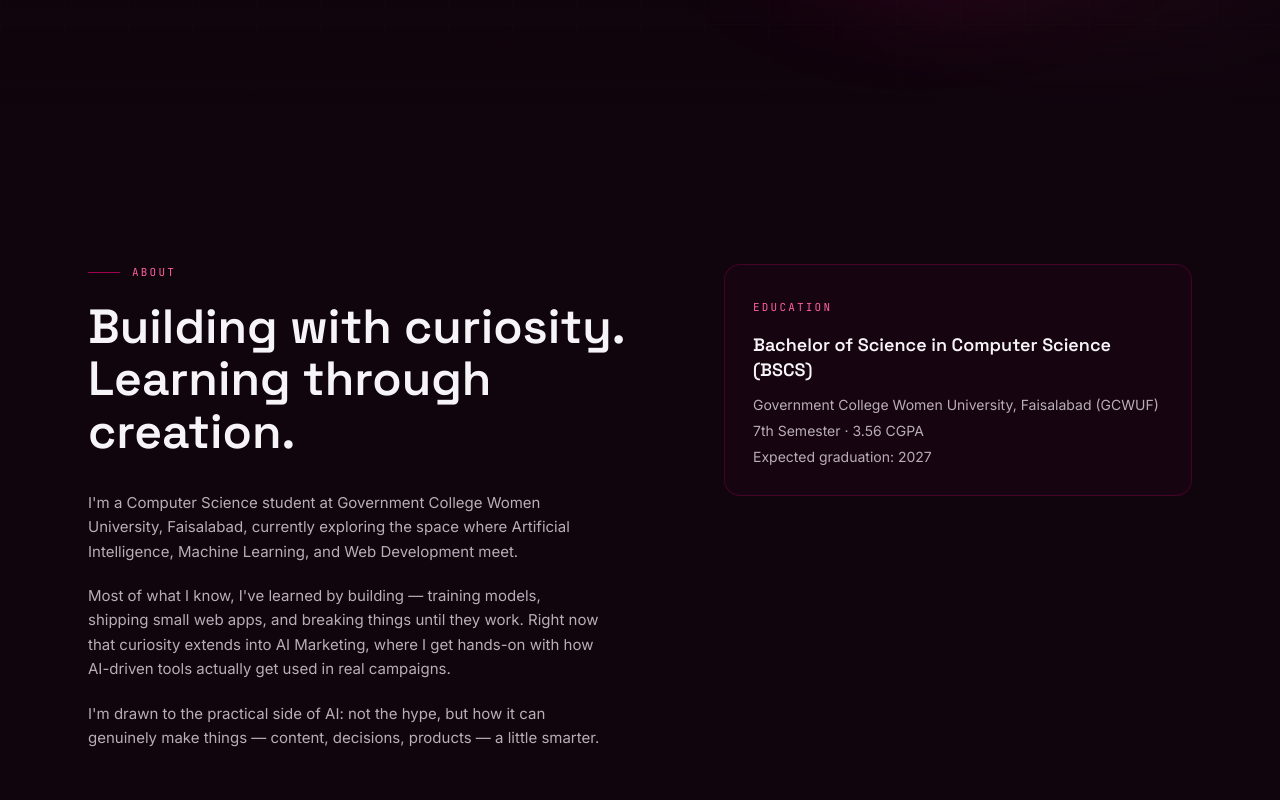
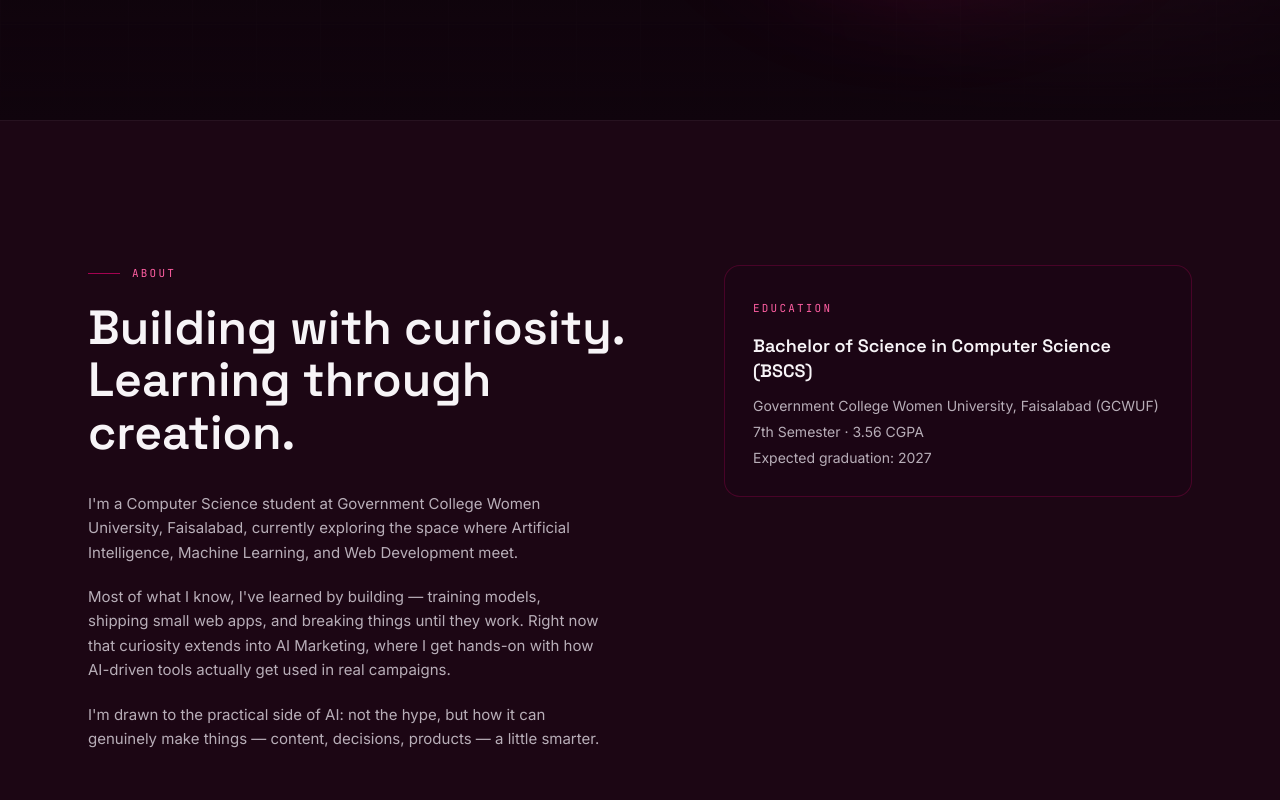
Before and after one commit to Fizaa-Tahir/FIZA-PORTFOLIO, a Next.js app: page / in a window 1280 px wide. Shown: the part 680-1480 px from the top of the page. Built offline with nearby package versions, Linux system fonts and the light colour scheme.

Commit message:
Enhance About section styling
Added background color and border to the About section.

```diff
--- a/src/components/About.tsx
+++ b/src/components/About.tsx
@@ -6,7 +6,7 @@ import { SectionHeading } from "./ui/SectionHeading";
 
 export function About() {
   return (
-    <section id="about" className="relative py-28 md:py-36">
+    <section id="about" className="relative py-28 md:py-36 bg-bg-secondary border-t border-white/5">
       <div className="mx-auto max-w-6xl px-6 grid md:grid-cols-[1.1fr_0.9fr] gap-16">
         <div>
           <SectionHeading eyebrow="About" lines={about.headline} />
```
